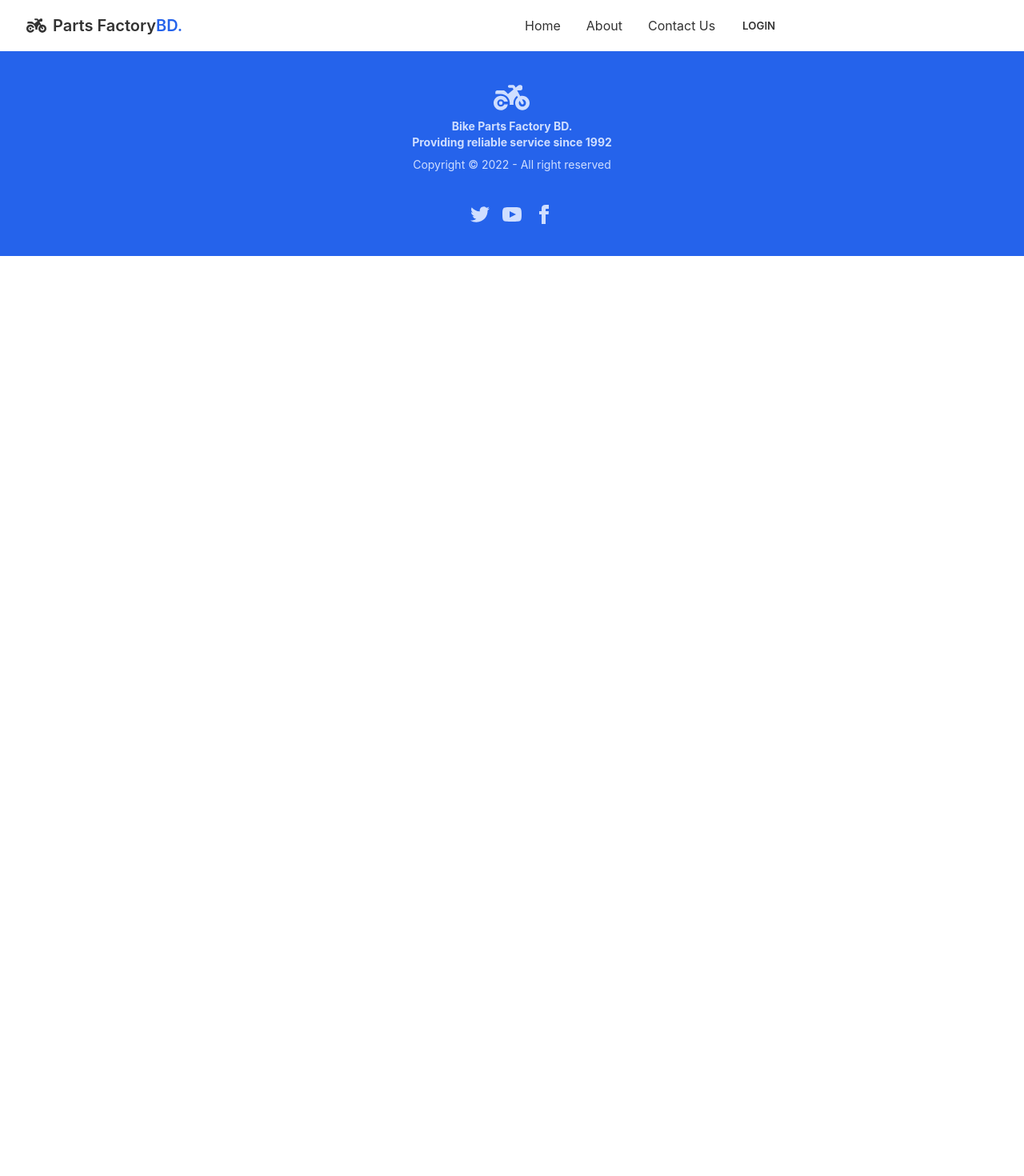
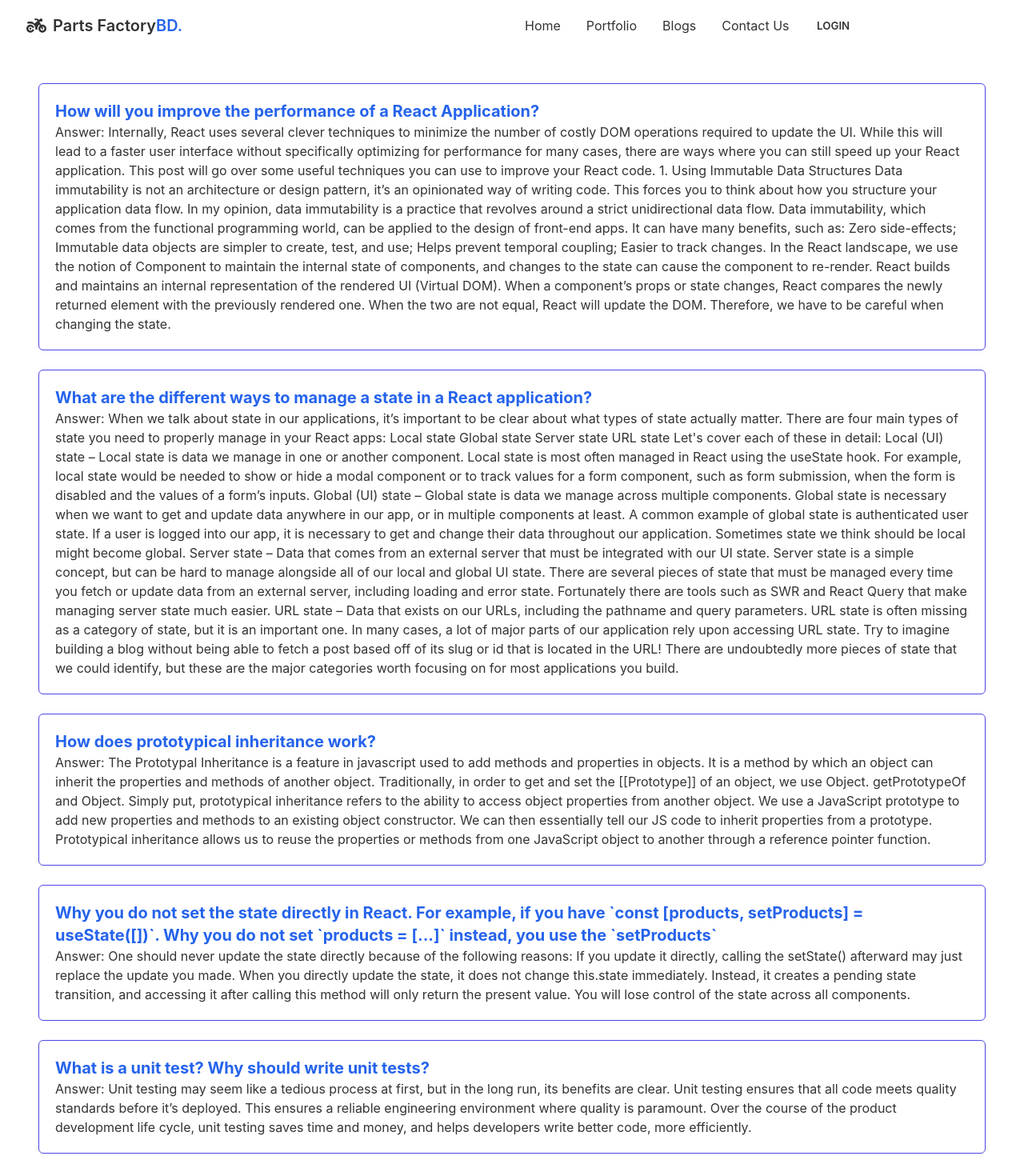
Before and after one commit to IamRidoyRoy/Parts-FactoryBD, a React (Create React App) app: page /blogs in a window 1280 px wide. Shown: the top 1470 px of the page at 80% size. Before the commit the page ends 800 px from the top, so only its background shows below. Built offline with nearby package versions, Linux system fonts and the light colour scheme; no server answers.

Commit message:
Blogs page added

```diff
--- a/src/App.js
+++ b/src/App.js
@@ -1,5 +1,6 @@
 import { Route, Routes } from 'react-router-dom';
 import './App.css';
+import Blogs from './components/Pages/Blogs/Blogs';
 import AddReview from './components/Pages/Dashboard/AddReview';
 import Dashboard from './components/Pages/Dashboard/Dashboard';
 import MyOrders from './components/Pages/Dashboard/MyOrders';
@@ -7,6 +8,7 @@ import MyProfile from './components/Pages/Dashboard/MyProfile';
 import Home from './components/Pages/Home/Home';
 import Login from './components/Pages/Login/Login';
 import SignUp from './components/Pages/Login/SignUp';
+import Portfolio from './components/Pages/Portfolio/Portfolio';
 import Purchase from './components/Pages/Purchase/Purchase';
 import Footer from './components/Pages/Shared/Footer/Footer';
 import Navbar from './components/Pages/Shared/Header/Navbar';
@@ -40,7 +42,8 @@ function App() {
             <Purchase></Purchase>
           </RequireAuth>
         }></Route>
-
+        <Route path='/portfolio' element={<Portfolio></Portfolio>}></Route>
+        <Route path='/blogs' element={<Blogs></Blogs>}></Route>
 
       </Routes>
       <Footer></Footer>
--- /dev/null
+++ b/src/components/Pages/Blogs/Blogs.js
@@ -0,0 +1,97 @@
+import React from 'react';
+
+const Blogs = () => {
+    return (
+        <div className='my-10'>
+            <div className='mx-12 my-6 border border-indigo-600 p-5 rounded-md'>
+                <h2 className='text-xl font-bold text-primary'>How will you improve the performance of a React Application?</h2>
+                <p>Answer:
+                    Internally, React uses several clever techniques to minimize the number of costly DOM operations required to update the UI. While this will lead to a faster user interface without specifically optimizing for performance for many cases, there are ways where you can still speed up your React application. This post will go over some useful techniques you can use to improve your React code.
+
+                    1. Using Immutable Data Structures
+                    Data immutability is not an architecture or design pattern, it’s an opinionated way of writing code. This forces you to think about how you structure your application data flow. In my opinion, data immutability is a practice that revolves around a strict unidirectional data flow.
+
+                    Data immutability, which comes from the functional programming world, can be applied to the design of front-end apps. It can have many benefits, such as:
+
+                    Zero side-effects;
+                    Immutable data objects are simpler to create, test, and use;
+                    Helps prevent temporal coupling;
+                    Easier to track changes.
+                    In the React landscape, we use the notion of Component to maintain the internal state of components, and changes to the state can cause the component to re-render.
+
+                    React builds and maintains an internal representation of the rendered UI (Virtual DOM). When a component’s props or state changes, React compares the newly returned element with the previously rendered one. When the two are not equal, React will update the DOM. Therefore, we have to be careful when changing the state.
+                </p>
+            </div>
+            <div className='mx-12  my-6  border border-indigo-600 p-5 rounded-md'>
+                <h2 className='text-xl font-bold text-primary'>What are the different ways to manage a state in a React application?</h2>
+                <p>Answer:
+                    When we talk about state in our applications, it’s important to be clear about what types of state actually matter.
+
+                    There are four main types of state you need to properly manage in your React apps:
+
+                    Local state
+                    Global state
+                    Server state
+                    URL state
+                    Let's cover each of these in detail:
+
+                    Local (UI) state – Local state is data we manage in one or another component.
+
+                    Local state is most often managed in React using the useState hook.
+
+                    For example, local state would be needed to show or hide a modal component or to track values for a form component, such as form submission, when the form is disabled and the values of a form’s inputs.
+
+                    Global (UI) state – Global state is data we manage across multiple components.
+
+                    Global state is necessary when we want to get and update data anywhere in our app, or in multiple components at least.
+
+                    A common example of global state is authenticated user state. If a user is logged into our app, it is necessary to get and change their data throughout our application.
+
+                    Sometimes state we think should be local might become global.
+
+                    Server state – Data that comes from an external server that must be integrated with our UI state.
+
+                    Server state is a simple concept, but can be hard to manage alongside all of our local and global UI state.
+
+                    There are several pieces of state that must be managed every time you fetch or update data from an external server, including loading and error state.
+
+                    Fortunately there are tools such as SWR and React Query that make managing server state much easier.
+
+                    URL state – Data that exists on our URLs, including the pathname and query parameters.
+
+                    URL state is often missing as a category of state, but it is an important one.
+                    In many cases, a lot of major parts of our application rely upon accessing URL state. Try to imagine building a blog without being able to fetch a post based off of its slug or id that is located in the URL!
+
+                    There are undoubtedly more pieces of state that we could identify, but these are the major categories worth focusing on for most applications you build.
+                </p>
+            </div>
+            <div className='mx-12  my-6  border border-indigo-600 p-5 rounded-md'>
+                <h2 className='text-xl font-bold text-primary'>How does prototypical inheritance work?</h2>
+                <p>Answer:
+                    The Prototypal Inheritance is a feature in javascript used to add methods and properties in objects. It is a method by which an object can inherit the properties and methods of another object. Traditionally, in order to get and set the [[Prototype]] of an object, we use Object. getPrototypeOf and Object.
+                    Simply put, prototypical inheritance refers to the ability to access object properties from another object. We use a JavaScript prototype to add new properties and methods to an existing object constructor. We can then essentially tell our JS code to inherit properties from a prototype. Prototypical inheritance allows us to reuse the properties or methods from one JavaScript object to another through a reference pointer function.
+                </p>
+            </div>
+            <div className='mx-12  my-6  border border-indigo-600 p-5 rounded-md'>
+                <h2 className='text-xl font-bold text-primary'>Why you do not set the state directly in React. For example, if you have `const [products, setProducts] = useState([])`. Why you do not set `products = [...]` instead, you use the `setProducts`</h2>
+                <p>Answer:
+                    One should never update the state directly because of the following reasons:
+
+                    If you update it directly, calling the setState() afterward may just replace the update you made.
+                    When you directly update the state, it does not change this.state immediately. Instead, it creates a pending state transition, and accessing it after calling this method will only return the present value.
+                    You will lose control of the state across all components.
+                </p>
+            </div>
+            <div className='mx-12  my-6  border border-indigo-600 p-5 rounded-md'>
+                <h2 className='text-xl font-bold text-primary'>What is a unit test? Why should write unit tests?</h2>
+                <p>Answer:
+                    Unit testing may seem like a tedious process at first, but in the long run, its benefits are clear. Unit testing ensures that all code meets quality standards before it’s deployed. This ensures a reliable engineering environment where quality is paramount. Over the course of the product development life cycle, unit testing saves time and money, and helps developers write better code, more efficiently.
+                </p>
+            </div>
+
+        </div>
+
+    );
+};
+
+export default Blogs;
--- /dev/null
+++ b/src/components/Pages/Portfolio/Portfolio.js
@@ -0,0 +1,11 @@
+import React from 'react';
+
+const Portfolio = () => {
+    return (
+        <div>
+            <h2>This is my portfolio page</h2>
+        </div>
+    );
+};
+
+export default Portfolio;
--- a/src/components/Pages/Shared/Header/Navbar.js
+++ b/src/components/Pages/Shared/Header/Navbar.js
@@ -18,7 +18,9 @@ const Navbar = () => {
         {
             user && <li><Link to='/dashboard'>Dashboard</Link></li>
 
-        }        <li><Link to='/About'>About</Link></li>
+        }
+        <li><Link to='/portfolio'>Portfolio</Link></li>
+        <li><Link to='/blogs'>Blogs</Link></li>
         <li><Link to='/contact'>Contact Us</Link></li></>
     return (
         <div>
```
Also changed, not shown: firebase.json (added), 2 other files (tests, documents, lock files or other folders).
